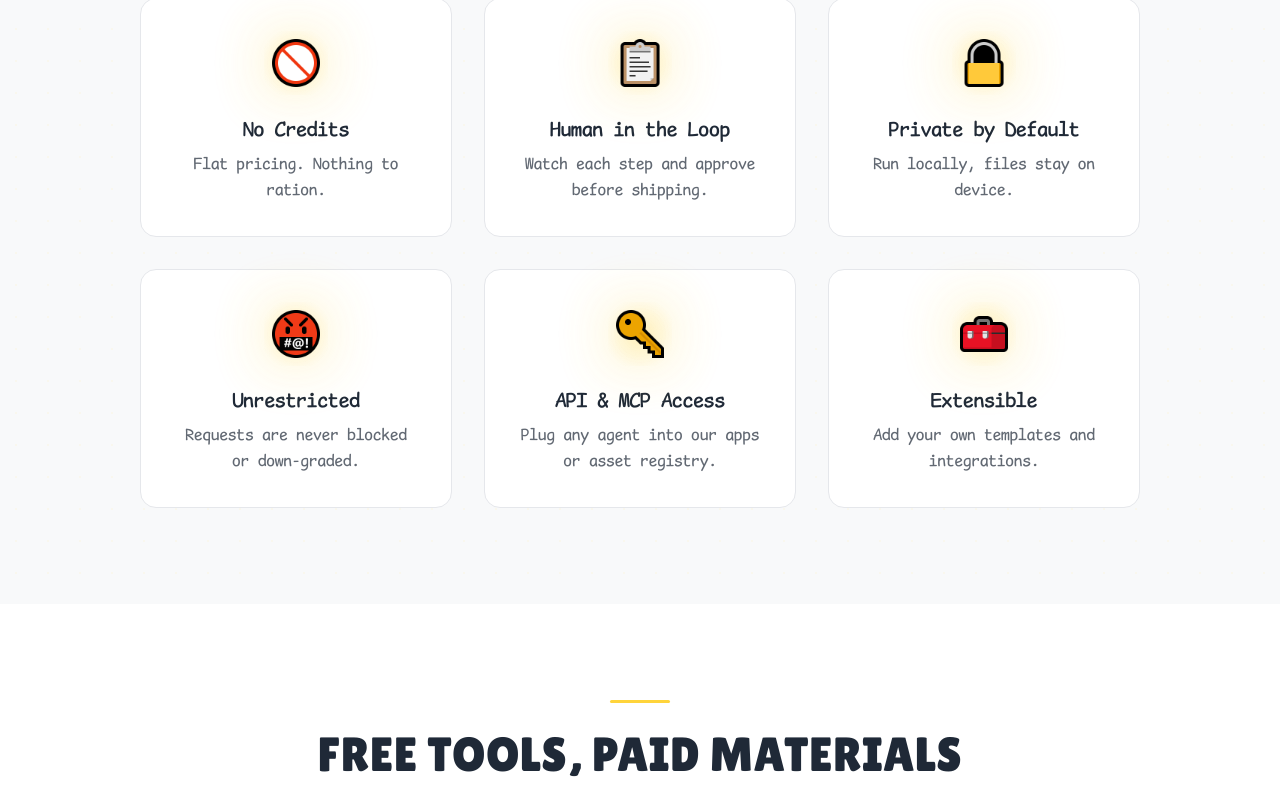
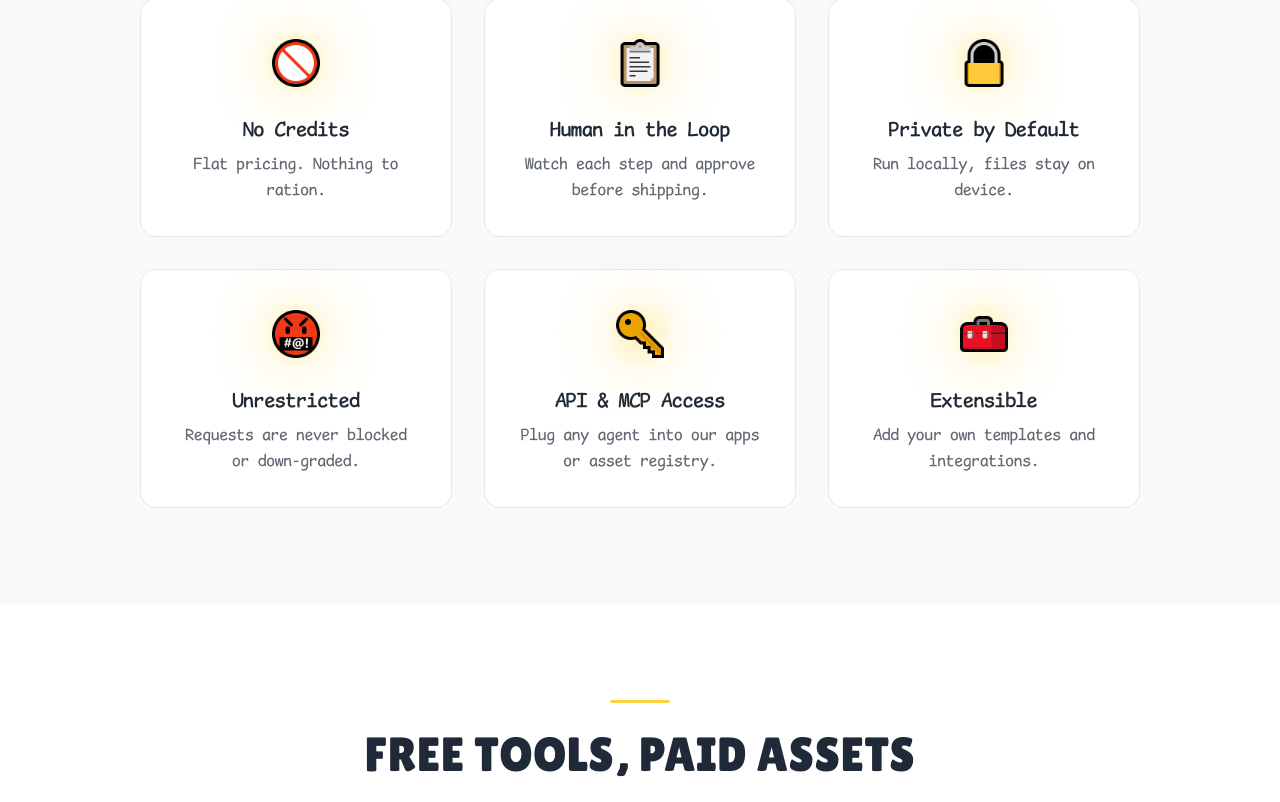
Before and after one commit to dieharders/homebrew-ai-website, a Next.js app: page / in a window 1280 px wide. Shown: the part 5429-6231 px from the top of the page. Built offline with nearby package versions, Linux system fonts and the light colour scheme.

Commit message:
edit copy

```diff
--- a/app/page.tsx
+++ b/app/page.tsx
@@ -547,7 +547,7 @@ export default function Home() {
 
         <Plans
           id="pricing"
-          title="FREE TOOLS, PAID MATERIALS"
+          title="FREE TOOLS, PAID ASSETS"
           subtitle="All apps are free to use. Upgrade for premium access to assets and features. No credits, ever."
           plans={[
             {
```
